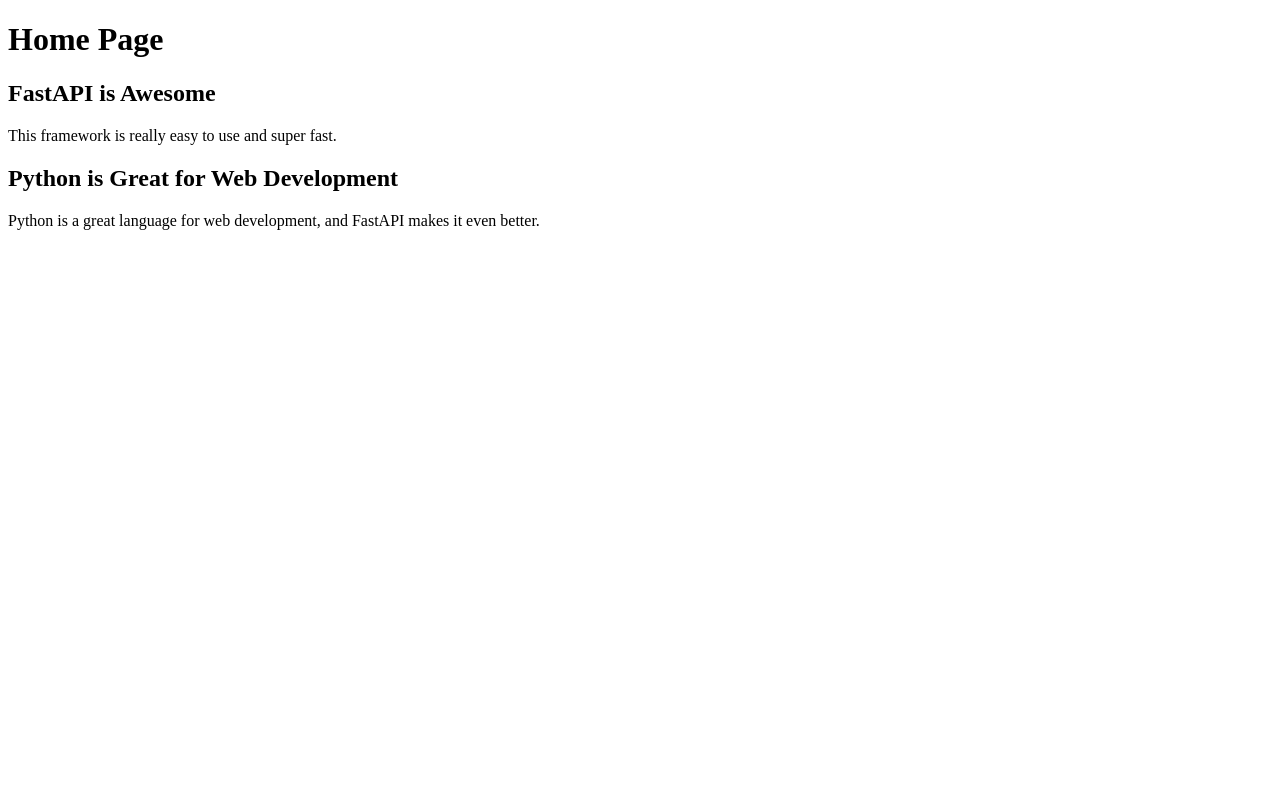
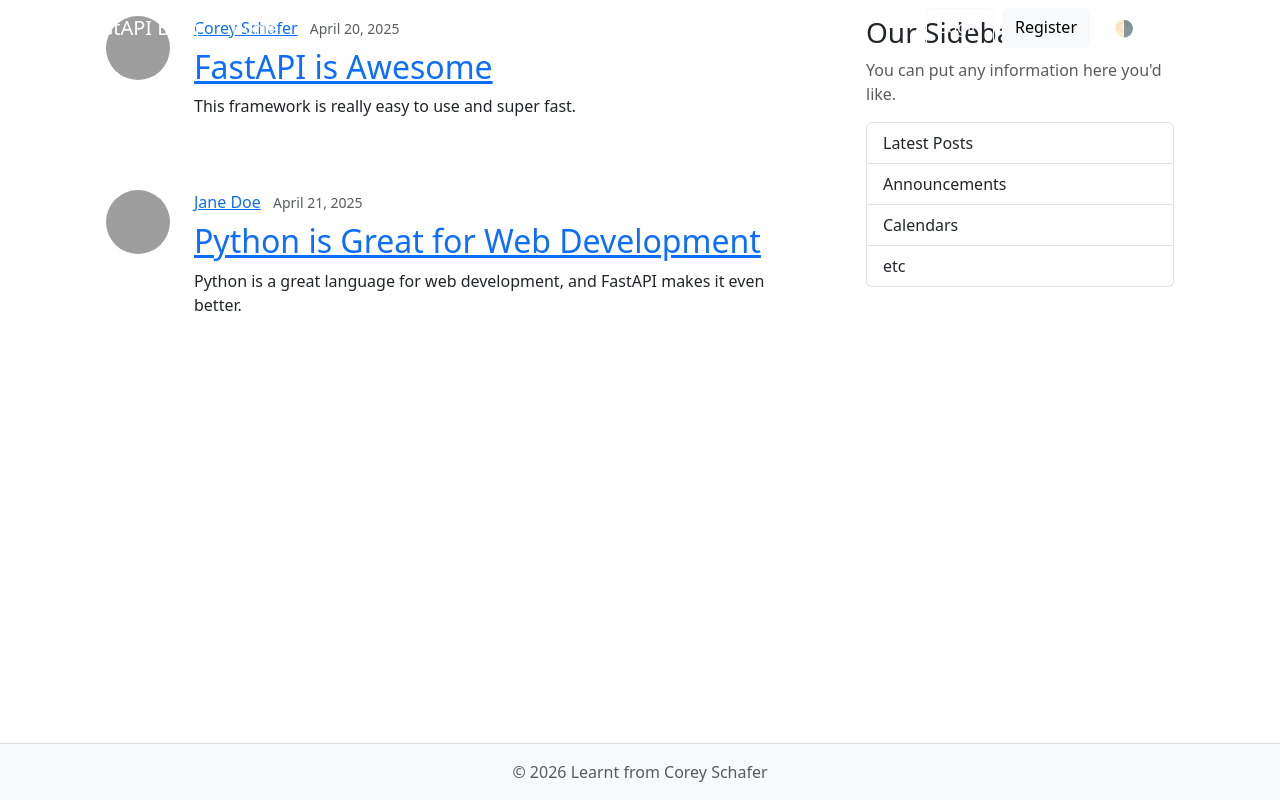
Before and after one commit to utkrshydv/learningFASTAPI, a FastAPI app: page / in a window 1280 px wide. Run offline with FastAPI, Linux system fonts and the light colour scheme; parts of the project's set-up code (start-up, migrations or seed data) failed here and were passed over; grey boxes are pictures that could not be loaded.

Commit message:
create layout.html

```diff
--- a/fastapi_blog/main.py
+++ b/fastapi_blog/main.py
@@ -1,6 +1,9 @@
 from fastapi import FastAPI, Request
 # from fastapi.responses import HTMLResponse
+from fastapi.staticfiles import StaticFiles
 from fastapi.templating import Jinja2Templates
+
+app.mount("/static", StaticFiles(directory="static", name="static"))
 
 app = FastAPI()
 
@@ -26,7 +29,7 @@ posts: list[dict] = [
 @app.get("/", include_in_schema=False)
 @app.get("/posts", include_in_schema=False)
 def home(request: Request):
-    return templates.TemplateResponse(request, "home.html", {"posts": posts})
+    return templates.TemplateResponse(request, "home.html", {"posts": posts, "title": "Home"})
 
 @app.get("/api/posts")
 def get_posts():
--- a/fastapi_blog/templates/home.html
+++ b/fastapi_blog/templates/home.html
@@ -1,15 +1,25 @@
-<!DOCTYPE html>
-<html lang="en">
-<head>
-  <meta charset="UTF-8">
-  <meta name="viewport" content="width=device-width, initial-scale=1.0">
-  <title>FastAPI blog</title>
-</head>
-<body>
-  <h1>Home Page</h1>
+{% extends "layout.html" %}
+{% block content %}
   {% for post in posts %}
-  <h2>{{ post.title }}</h2>
-  <p>{{ post.content }}</p>
+    <article class="content-section py-3 px-4 mb-4">
+      <div class="d-flex align-items-start gap-4">
+        <img class="rounded-circle article-img flex-shrink-0"
+             src="/static/profile_pics/default.jpg"
+             alt="{{ post.author }}'s profile picture"
+             width="64"
+             height="64"
+             loading="lazy">
+        <div class="flex-grow-1">
+          <div class="article-metadata mb-2">
+            <a class="me-2" href="#">{{ post.author }}</a>
+            <small class="text-body-secondary">{{ post.date_posted }}</small>
+          </div>
+          <h2>
+            <a class="article-title" href="#">{{ post.title }}</a>
+          </h2>
+          <p class="article-content">{{ post.content }}</p>
+        </div>
+      </div>
+    </article>
   {% endfor %}
-</body>
-</html>
+{% endblock content %}
--- /dev/null
+++ b/fastapi_blog/templates/layout.html
@@ -0,0 +1,175 @@
+<!DOCTYPE html>
+<html lang="en">
+  <head>
+    <meta charset="utf-8">
+    <meta name="viewport" content="width=device-width, initial-scale=1">
+
+    <!-- Site Info -->
+    {% if title %}
+      <title>FastAPI Blog - {{ title }}</title>
+    {% else %}
+      <title>FastAPI Blog</title>
+    {% endif %}
+    <meta name="description" content="FastAPI Tutorial">
+    <meta name="author" content="Corey Schafer">
+
+    <!-- Open Graph Tags: The title of the page for social media sharing. It can match the title tag or be more descriptive. -->
+    <meta property="og:title" content="FastAPI Blog">
+
+    <!-- Open Graph Tags: Typically set to "website" for static sites or "article" for content-heavy pages. -->
+    <meta property="og:type" content="website">
+
+    <!-- Open Graph Tags: The URL of the page, used to ensure link previews resolve to the correct page. -->
+    <meta property="og:url" content="">
+
+    <!-- Open Graph Tags: URL of an image that represents the page. Useful for link previews. -->
+    <meta property="og:image" content="">
+
+    <!-- Open Graph Tags: Provides an alternative text for the image to improve accessibility. -->
+    <meta property="og:image:alt" content="">
+
+    <!-- Preconnect for Google Fonts -->
+    <link rel="preconnect" href="https://fonts.googleapis.com">
+    <link rel="preconnect" href="https://fonts.gstatic.com" crossorigin>
+
+    <!-- Custom Font -->
+    <link href="https://fonts.googleapis.com/css2?family=Montserrat:ital,wght@0,100..900;1,100..900&family=Nunito:ital,wght@0,200..1000;1,200..1000&display=swap"
+          rel="stylesheet">
+
+    <!-- Bootstrap CSS -->
+    <link href="https://cdn.jsdelivr.net/npm/bootstrap@5.3.8/dist/css/bootstrap.min.css"
+          rel="stylesheet"
+          integrity="sha384-sRIl4kxILFvY47J16cr9ZwB07vP4J8+LH7qKQnuqkuIAvNWLzeN8tE5YBujZqJLB"
+          crossorigin="anonymous">
+
+    <!-- Stylesheet -->
+    <link rel="stylesheet" type="text/css" href="/static/css/main.css">
+
+    <!-- Set a theme color that matches your website's primary color -->
+    <meta name="theme-color" content="#527c9f">
+
+    <!-- Favicon for all browsers -->
+    <link rel="icon" href="/static/icons/favicon.ico" sizes="any">
+    <link rel="icon" href="/static/icons/icon.svg" type="image/svg+xml">
+
+    <!-- Apple touch icon for iOS devices -->
+    <link rel="apple-touch-icon" sizes="180x180" href="/static/icons/icon.png">
+    <!-- Web app manifest for Progressive Web Apps -->
+    <link rel="manifest" href="/static/site.webmanifest">
+
+    <!-- Content Security Policy: Uncomment to enhance security by restricting where content can be loaded from (useful for preventing certain attacks like XSS). Update if adding external sources (e.g., Google Fonts, Bootstrap CDN, analytics, etc). -->
+    <!-- <meta http-equiv="Content-Security-Policy" content=" default-src 'self'; script-src 'self' code.jquery.com; style-src 'self' fonts.googleapis.com; font-src fonts.gstatic.com; img-src 'self' images.examplecdn.com; "> -->
+  </head>
+  <body class="d-flex flex-column min-vh-100">
+    <header class="site-header">
+      <nav class="navbar navbar-expand-md bg-steel fixed-top"
+           data-bs-theme="dark">
+        <div class="container">
+          <a class="navbar-brand me-4" href="#">FastAPI Blog</a>
+          <button class="navbar-toggler"
+                  type="button"
+                  data-bs-toggle="collapse"
+                  data-bs-target="#navbarToggle"
+                  aria-controls="navbarToggle"
+                  aria-expanded="false"
+                  aria-label="Toggle navigation">
+            <span class="navbar-toggler-icon"></span>
+          </button>
+          <div class="collapse navbar-collapse" id="navbarToggle">
+            <div class="navbar-nav me-auto">
+              <a class="nav-link active" aria-current="page" href="#">Home</a>
+            </div>
+            <!-- Navbar Right Side -->
+            <div class="navbar-nav">
+              <a class="btn btn-outline-light mb-2 mb-md-0 me-md-2" href="#">Login</a>
+              <a class="btn btn-light mb-2 mb-md-0 me-md-3" href="#">Register</a>
+              <div class="nav-item dropdown">
+                <a class="nav-link dropdown-toggle"
+                   href="#"
+                   role="button"
+                   id="bd-theme"
+                   data-bs-toggle="dropdown"
+                   aria-expanded="false">
+                  <span id="bd-theme-text">🌗 Auto</span>
+                </a>
+                <ul class="dropdown-menu dropdown-menu-end" aria-labelledby="bd-theme">
+                  <li>
+                    <button class="dropdown-item" type="button" data-bs-theme-value="light">🌝 Light</button>
+                  </li>
+                  <li>
+                    <button class="dropdown-item" type="button" data-bs-theme-value="dark">🌚 Dark</button>
+                  </li>
+                  <li>
+                    <button class="dropdown-item" type="button" data-bs-theme-value="auto">🌗 Auto</button>
+                  </li>
+                </ul>
+              </div>
+            </div>
+          </div>
+        </div>
+      </nav>
+    </header>
+
+    <main role="main" class="container">
+      <div class="row">
+        <div class="col-md-8">
+          {% block content %}
+          {% endblock content %}
+        </div>
+        <aside class="col-md-4">
+          <div class="content-section py-3 px-4 mb-4">
+            <h3>Our Sidebar</h3>
+            <p class="text-body-secondary">You can put any information here you'd like.</p>
+            <ul class="list-group">
+              <li class="list-group-item">Latest Posts</li>
+              <li class="list-group-item">Announcements</li>
+              <li class="list-group-item">Calendars</li>
+              <li class="list-group-item">etc</li>
+            </ul>
+          </div>
+        </aside>
+      </div>
+    </main>
+
+    <footer class="mt-auto py-3 bg-body-tertiary border-top">
+      <div class="container text-center">
+        <p class="text-body-secondary mb-0">
+          © <span id="year"></span> Learnt from Corey Schafer
+        </p>
+      </div>
+    </footer>
+
+    <!-- Set the current year in the footer -->
+    <script>document.getElementById('year').textContent = new Date().getFullYear();</script>
+
+    <!-- Bootstrap Bundle with Popper -->
+    <script src="https://cdn.jsdelivr.net/npm/bootstrap@5.3.8/dist/js/bootstrap.bundle.min.js"
+            integrity="sha384-FKyoEForCGlyvwx9Hj09JcYn3nv7wiPVlz7YYwJrWVcXK/BmnVDxM+D2scQbITxI"
+            crossorigin="anonymous"></script>
+
+    <!-- Dark Mode Toggle -->
+    <script>
+      const setTheme = (theme) => {
+        if (theme === 'auto') {
+          document.documentElement.setAttribute('data-bs-theme',
+            window.matchMedia('(prefers-color-scheme: dark)').matches ? 'dark' : 'light');
+        } else {
+          document.documentElement.setAttribute('data-bs-theme', theme);
+        }
+        localStorage.setItem('theme', theme);
+
+        // Update button text
+        const themeText = { light: '🌝 Light', dark: '🌚 Dark', auto: '🌗 Auto' };
+        document.getElementById('bd-theme-text').textContent = themeText[theme];
+      };
+
+      // Set theme on click
+      document.querySelectorAll('[data-bs-theme-value]').forEach(button => {
+        button.addEventListener('click', () => setTheme(button.getAttribute('data-bs-theme-value')));
+      });
+
+      // Initialize
+      setTheme(localStorage.getItem('theme') || 'auto');
+    </script>
+  </body>
+</html>
```
